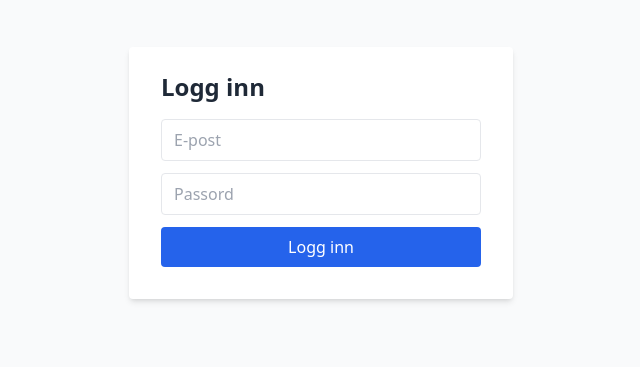
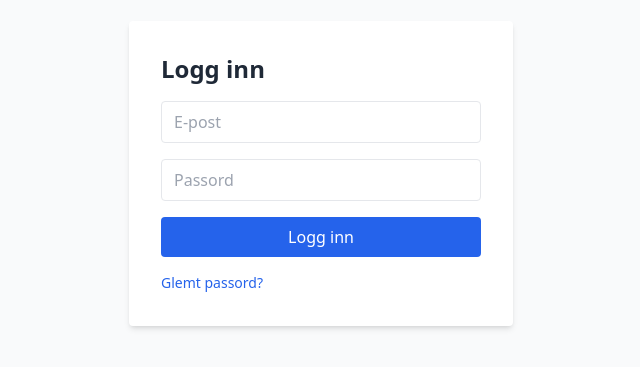
Before and after one commit to mortenhoelno/Nullfilter-admin, a Next.js app: page /login in a window 1280 px wide. Shown: the part 227-594 px from the top of the page, without its empty margins (319-959 px from the left). Built offline with nearby package versions, Linux system fonts and the light colour scheme; no server answers.

Commit message:
Update login.js

```diff
--- a/pages/login.js
+++ b/pages/login.js
@@ -1,67 +1,73 @@
-// pages/login.js — ferdig versjon
+// pages/login.js
 import { useState } from "react";
-import { useRouter } from "next/router";
-import { supabase, signIn } from "../utils/auth";
+import { supabase } from "../utils/supabaseClient";
 
 export default function LoginPage() {
   const [email, setEmail] = useState("");
   const [password, setPassword] = useState("");
-  const [error, setError] = useState(null);
-  const router = useRouter();
+  const [error, setError] = useState("");
+  const [loading, setLoading] = useState(false);
 
   async function handleLogin(e) {
     e.preventDefault();
-    try {
-      const user = await signIn(email, password);
+    setLoading(true);
+    setError("");
+    const { error } = await supabase.auth.signInWithPassword({ email, password });
+    if (error) {
+      setError(error.message);
+    } else {
+      window.location.href = "/admin"; // redirect til admin
+    }
+    setLoading(false);
+  }
 
-      // Hent profil for å sjekke rolle
-      const { data: profile, error: profileError } = await supabase
-        .from("profiles")
-        .select("role")
-        .eq("id", user.id)
-        .single();
-
-      if (profileError) throw profileError;
-
-      if (profile?.role === "admin") {
-        router.push("/admin");
-      } else {
-        router.push("/chat-nullfilter");
+  async function handleResetPassword() {
+    if (!email) {
+      setError("Skriv inn e-post først.");
+      return;
     }
-    } catch (err) {
-      setError(err.message);
-    }
+    const { error } = await supabase.auth.resetPasswordForEmail(email, {
+      redirectTo: window.location.origin + "/reset-password",
+    });
+    if (error) setError(error.message);
+    else alert("Sjekk e-posten din for instruksjoner.");
   }
 
   return (
     <div className="min-h-screen flex items-center justify-center bg-gray-50">
-      <form
-        onSubmit={handleLogin}
-        className="bg-white shadow-md rounded px-8 pt-6 pb-8 w-full max-w-sm"
-      >
+      <div className="bg-white p-8 rounded shadow-md w-full max-w-sm">
         <h1 className="text-2xl font-bold mb-4">Logg inn</h1>
-        {error && <p className="text-red-500 text-sm mb-2">{error}</p>}
+        <form onSubmit={handleLogin} className="space-y-4">
           <input
             type="email"
             placeholder="E-post"
             value={email}
             onChange={(e) => setEmail(e.target.value)}
-          className="w-full mb-3 px-3 py-2 border rounded"
+            className="w-full border px-3 py-2 rounded"
           />
           <input
             type="password"
             placeholder="Passord"
             value={password}
             onChange={(e) => setPassword(e.target.value)}
-          className="w-full mb-3 px-3 py-2 border rounded"
+            className="w-full border px-3 py-2 rounded"
           />
+          {error && <p className="text-red-500 text-sm">{error}</p>}
           <button
             type="submit"
+            disabled={loading}
             className="w-full bg-blue-600 text-white py-2 rounded hover:bg-blue-700"
           >
-          Logg inn
+            {loading ? "Logger inn..." : "Logg inn"}
           </button>
         </form>
+        <button
+          onClick={handleResetPassword}
+          className="mt-4 text-sm text-blue-600 hover:underline"
+        >
+          Glemt passord?
+        </button>
+      </div>
     </div>
   );
 }
```
Lines whose indentation alone changed are shown as unchanged.
